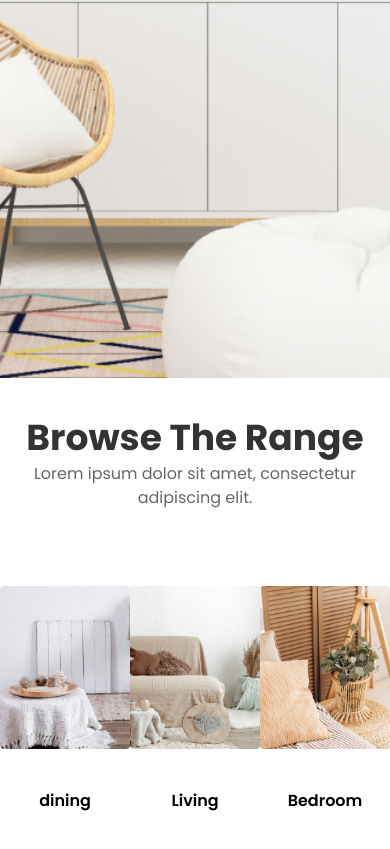
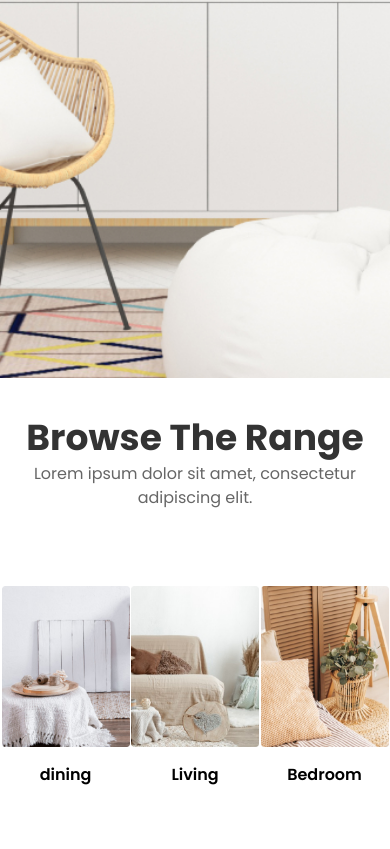
Before and after one commit to CjordanIII/freelance_example_project_one, a Next.js app: page / in a window 390 px wide. Shown: the part 556-1405 px from the top of the page. Built offline with nearby package versions, Linux system fonts and the light colour scheme.

Commit message:
add mobile size

```diff
--- a/src/components/Photo.tsx
+++ b/src/components/Photo.tsx
@@ -3,7 +3,7 @@ import Image from 'next/image'
 import { photo } from '@/lib/types/types'
 const Photo:React.FC<photo> = ({photo,label}) => {
   return (
-    <div className='text-center flex flex-col gap-9'>
+    <div className='text-center flex flex-col gap-9 max-sm:gap-3 max-sm:w-32'>
     <Image
       src={photo}
       width={0}
```
